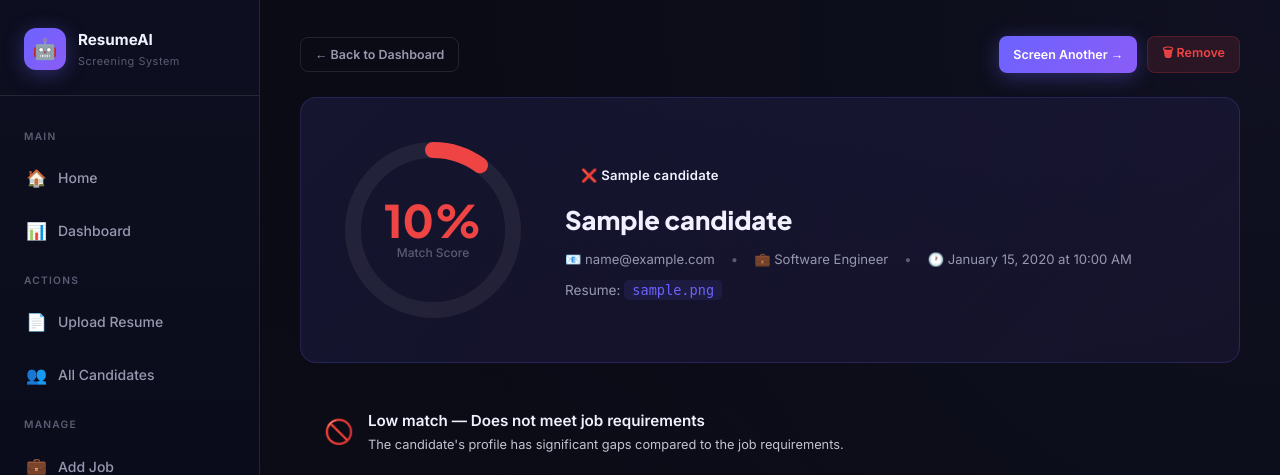
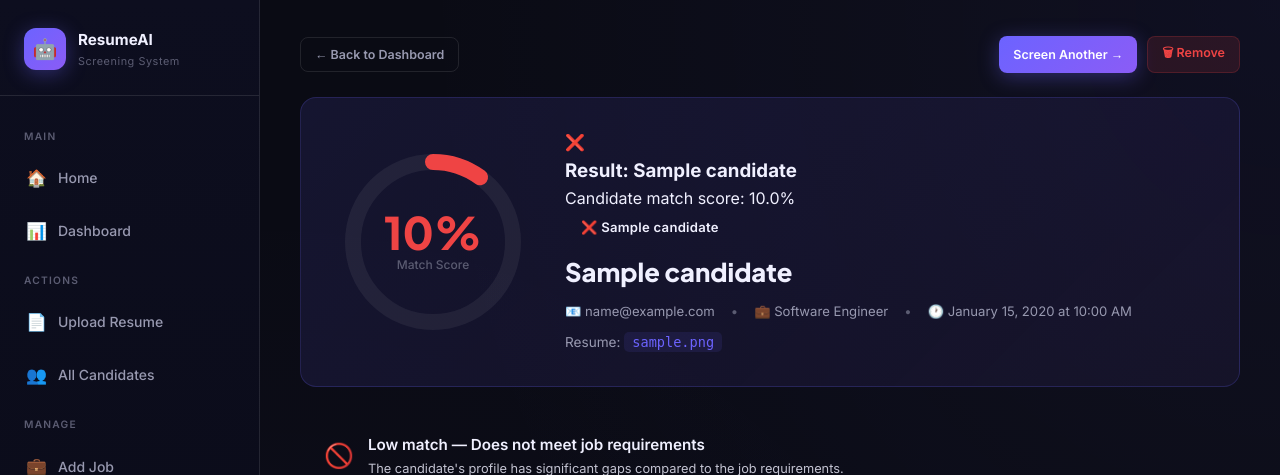
Before and after one commit to pooj25/AI-Resume-Screening-System, a Flask app: page /result/1 in a window 1280 px wide. Shown: the top 475 px of the page. Run offline with Flask 3, Linux system fonts and the light colour scheme; tables that the repository leaves empty hold one stand-in row (values such as "Sample post"); parts of the project's set-up code (start-up, migrations or seed data) failed here and were passed over; some libraries are stand-ins or nearby versions.

Commit message:
Initial project commit

```diff
--- a/app.py
+++ b/app.py
@@ -125,6 +125,16 @@
         # ── Run NLP Scoring ──
         result = compute_score(filepath, job.description, job.skills_list())
 
+        # ── Name Verification ──
+        extracted_name = result.get('extracted_name', 'Unknown')
+        # Simple comparison: check if input name is roughly in extracted name or vice versa
+        name_clean = name.lower().strip()
+        extracted_clean = extracted_name.lower().strip()
+
+        # Common comparison: check if all words in input name are in extracted name
+        name_words = name_clean.split()
+        match_status = any(word in extracted_clean for word in name_words) if name_words else False
+
         candidate = Candidate(
             name=name,
             email=email,
@@ -133,6 +143,8 @@
             score=result['score'],
             matched_skills=','.join(result['matched_skills']),
             missing_skills=','.join(result['missing_skills']),
+            extracted_name=extracted_name,
+            name_match=match_status,
             label=result['label']
         )
         db.session.add(candidate)
--- a/models.py
+++ b/models.py
@@ -26,6 +26,8 @@
     score = db.Column(db.Float, default=0.0)
     matched_skills = db.Column(db.Text, default='')  # comma-separated
     missing_skills = db.Column(db.Text, default='')  # comma-separated
+    extracted_name = db.Column(db.String(150), nullable=True)
+    name_match = db.Column(db.Boolean, default=True)
     label = db.Column(db.String(50), default='Review')  # Shortlist / Review / Reject
     uploaded_at = db.Column(db.DateTime, default=datetime.utcnow)
 
--- a/nlp_engine.py
+++ b/nlp_engine.py
@@ -124,6 +124,19 @@
 
 
 # ────────────────────────────────────────────
+# Name Extraction
+# ────────────────────────────────────────────
+
+def extract_name_from_text(text: str) -> str:
+    """Extract name (assumes first non-empty line of the resume)."""
+    lines = [line.strip() for line in text.split('\n') if line.strip()]
+    if lines:
+        # Take the first line as the name
+        return lines[0]
+    return "Unknown"
+
+
+# ────────────────────────────────────────────
 # Scoring Engine
 # ────────────────────────────────────────────
 
@@ -135,15 +148,25 @@
             score: float (0-100),
             matched_skills: list,
             missing_skills: list,
-            label: str
+            label: str,
+            extracted_name: str
         }
     """
     # 1. Extract resume text
     resume_text = extract_text(resume_path)
     if not resume_text.strip():
-        return {"score": 0, "matched_skills": [], "missing_skills": job_skills_required, "label": "Reject"}
+        return {
+            "score": 0,
+            "matched_skills": [],
+            "missing_skills": job_skills_required,
+            "label": "Reject",
+            "extracted_name": "None"
+        }
 
-    # 2. TF-IDF cosine similarity
+    # 2. Extract name
+    extracted_name = extract_name_from_text(resume_text)
+
+    # 3. TF-IDF cosine similarity
     processed_resume = preprocess(resume_text)
     processed_jd = preprocess(job_description)
 
@@ -154,7 +177,7 @@
     except Exception:
         cosine_sim = 0.0
 
-    # 3. Skill matching
+    # 4. Skill matching
     # Combine job required skills + global keyword pool
     skill_pool = SKILL_KEYWORDS.union({s.lower() for s in job_skills_required})
     resume_skills = extract_skills(resume_text, skill_pool)
@@ -169,11 +192,11 @@
         missing = set()
         skill_ratio = 0.0
 
-    # 4. Composite score (60% cosine sim + 40% skill match)
+    # 5. Composite score (60% cosine sim + 40% skill match)
     raw_score = (0.6 * cosine_sim + 0.4 * skill_ratio) * 100
     score = round(min(raw_score, 100), 1)
 
-    # 5. Label
+    # 6. Label
     if score >= 70:
         label = "Shortlist"
     elif score >= 40:
@@ -185,5 +208,6 @@
         "score": score,
         "matched_skills": sorted(list(matched)),
         "missing_skills": sorted(list(missing)),
-        "label": label
+        "label": label,
+        "extracted_name": extracted_name
     }
--- a/templates/result.html
+++ b/templates/result.html
@@ -61,6 +61,31 @@
 
     <!-- Candidate Info -->
     <div class="result-info" style="flex:1;">
+        <!-- Recommendation Banner -->
+        <div class="recommendation-banner banner-{{ candidate.label.lower() }}">
+            <div class="banner-icon">
+                {% if candidate.label == 'Shortlist' %}✅{% elif candidate.label == 'Review' %}⏳{% else %}❌{% endif %}
+            </div>
+            <div class="banner-text">
+                <h3>Result: {{ candidate.label }}</h3>
+                <p>Candidate match score: {{ candidate.score }}%</p>
+            </div>
+        </div>
+
+        <!-- Name Verification Warning -->
+        {% if not candidate.name_match %}
+        <div class="warning-banner"
+            style="background: rgba(255, 193, 7, 0.1); border: 1px solid #ffc107; border-radius: 12px; padding: 1.5rem; margin-bottom: 2rem; display: flex; align-items: center; gap: 1rem;">
+            <div style="font-size: 1.5rem;">⚠️</div>
+            <div>
+                <h4 style="color: #ffc107; margin: 0 0 0.5rem 0;">Name Mismatch Warning</h4>
+                <p style="margin: 0; opacity: 0.9; font-size: 0.9rem;">
+                    The name entered (<strong>{{ candidate.name }}</strong>) does not match the name found in the resume
+                    (<strong>{{ candidate.extracted_name }}</strong>). Please verify the candidate's identity.
+                </p>
+            </div>
+        </div>
+        {% endif %}
         <div style="margin-bottom:8px;">
             <span class="badge badge-{{ candidate.label|lower }}" style="font-size:0.82rem;padding:6px 16px;">
                 {{ '✅' if candidate.label=='Shortlist' else ('⏳' if candidate.label=='Review' else '❌') }} {{
```
Also changed, not shown: README.md.
